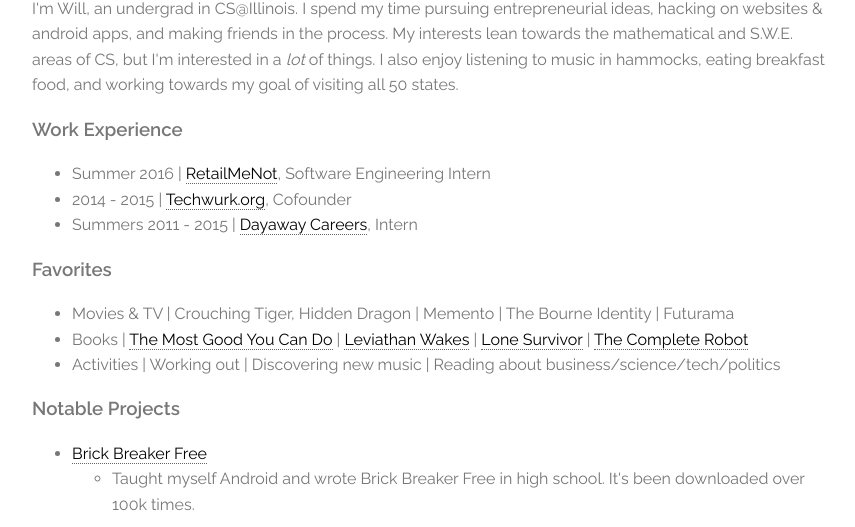
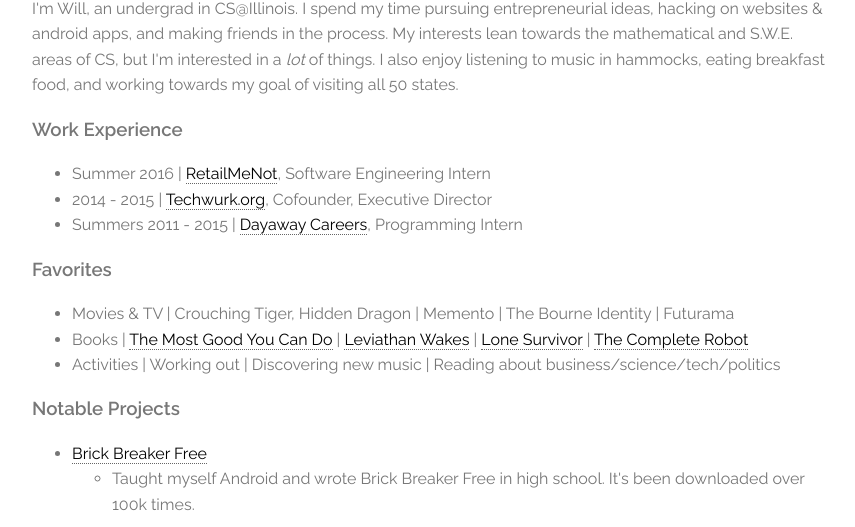
Before and after one commit to whrobbins/WillRobbinsDotOrg, a plain HTML site: page index.html in a window 1280 px wide. Shown: the part 273-800 px from the top of the page, without its empty margins (208-1063 px from the left). Drawn offline with Linux system fonts and the light colour scheme.

Commit message:
clarify job titles

```diff
--- a/index.html
+++ b/index.html
@@ -100,8 +100,8 @@
                 <h3>Work Experience</h3>
                     <ul>
                         <li> Summer 2016 | <a href="http://retailmenot.com">RetailMeNot</a>, Software Engineering Intern </li>
-                        <li> 2014 - 2015 | <a href="http://techwurk.org">Techwurk.org</a>, Cofounder </li>
-                        <li> Summers 2011 - 2015 | <a href="http://dayawaycareers.com">Dayaway Careers</a>, Intern </li>
+                        <li> 2014 - 2015 | <a href="http://techwurk.org">Techwurk.org</a>, Cofounder, Executive Director</li>
+                        <li> Summers 2011 - 2015 | <a href="http://dayawaycareers.com">Dayaway Careers</a>, Programming Intern </li>
                     </ul>
                 <h3>Favorites</h3>
                     <ul>
```
